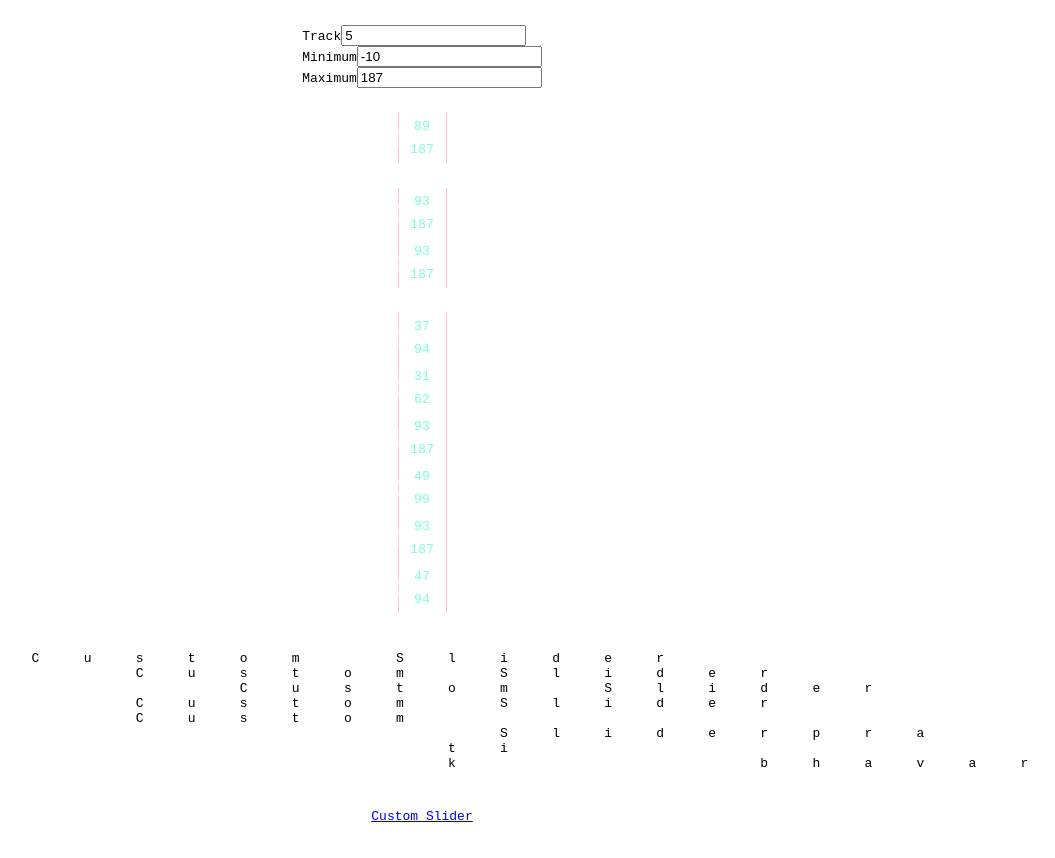
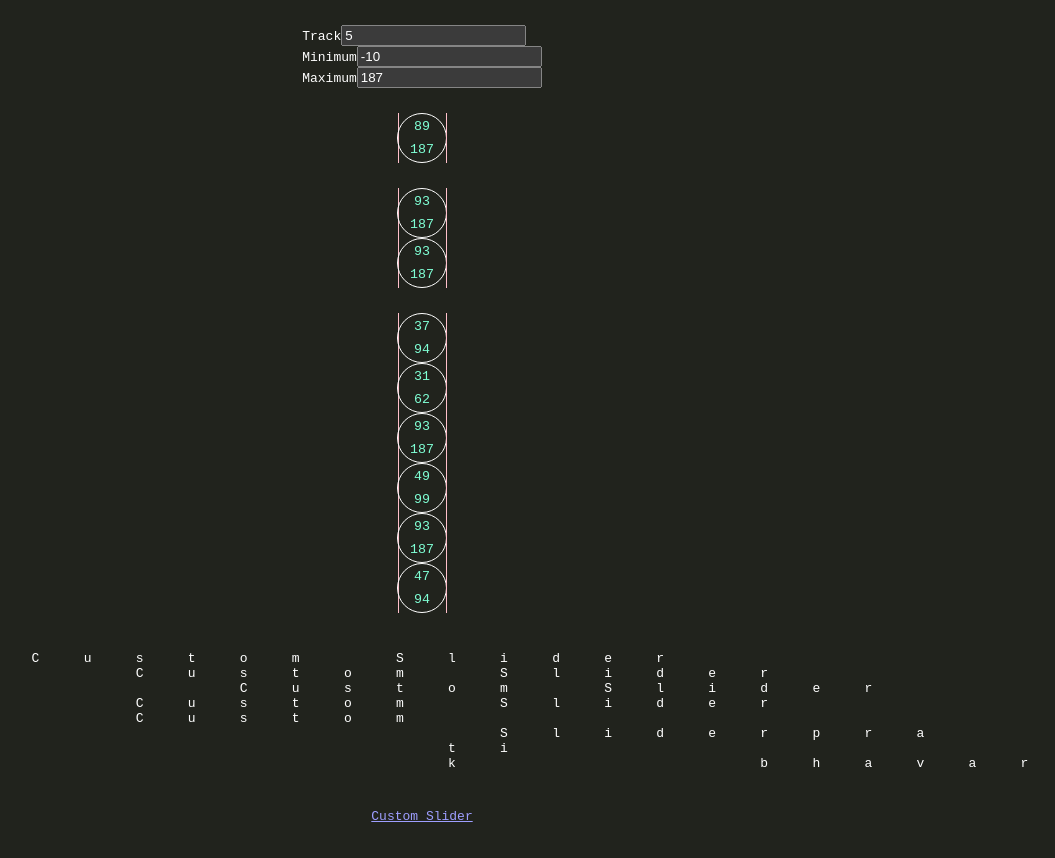
Before and after one commit to pratikbhavarthe/custom-slider, a React (Create React App) app: page / in a window 1280 px wide. Shown: the top 858 px of the page, without its empty margins (218-1273 px from the left). Built offline with nearby package versions, Linux system fonts and the light colour scheme.

Commit message:
Set global styles in body and html 🙌

```diff
--- a/src/App.css
+++ b/src/App.css
@@ -12,3 +12,12 @@
   gap: 25px;
   font-family: monospace;
 }
+
+body,
+html {
+  color-scheme: dark;
+  margin: 0;
+  padding: 0;
+  overflow-x: hidden;
+  background-color: #21231d;
+}
```
